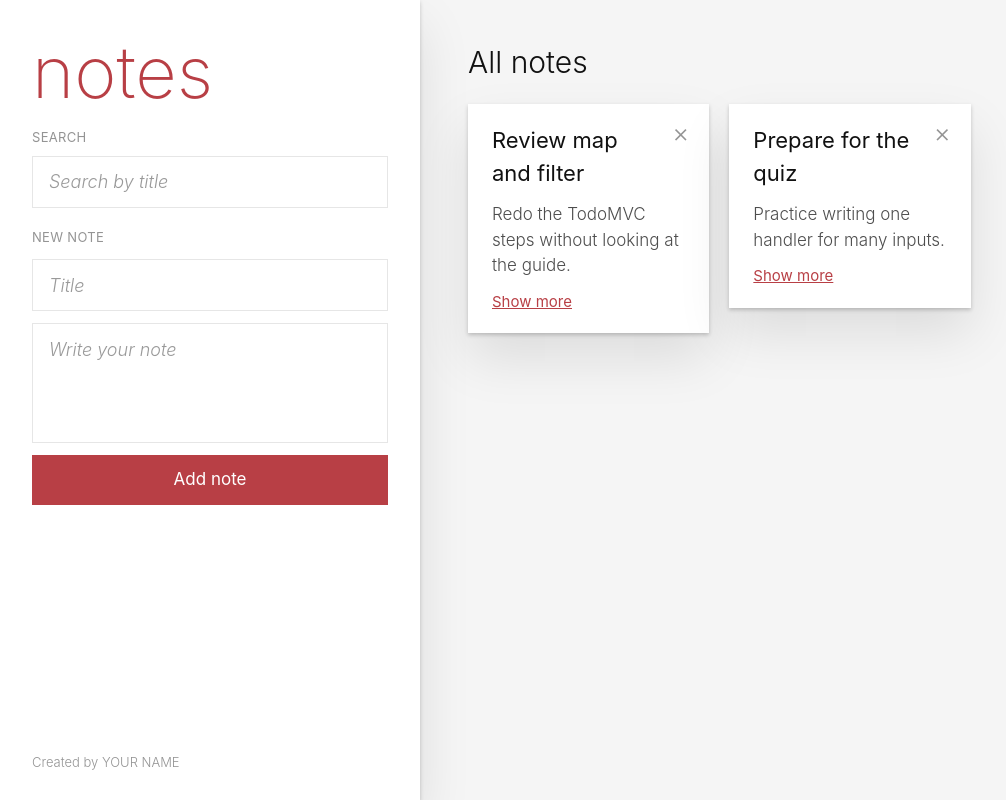
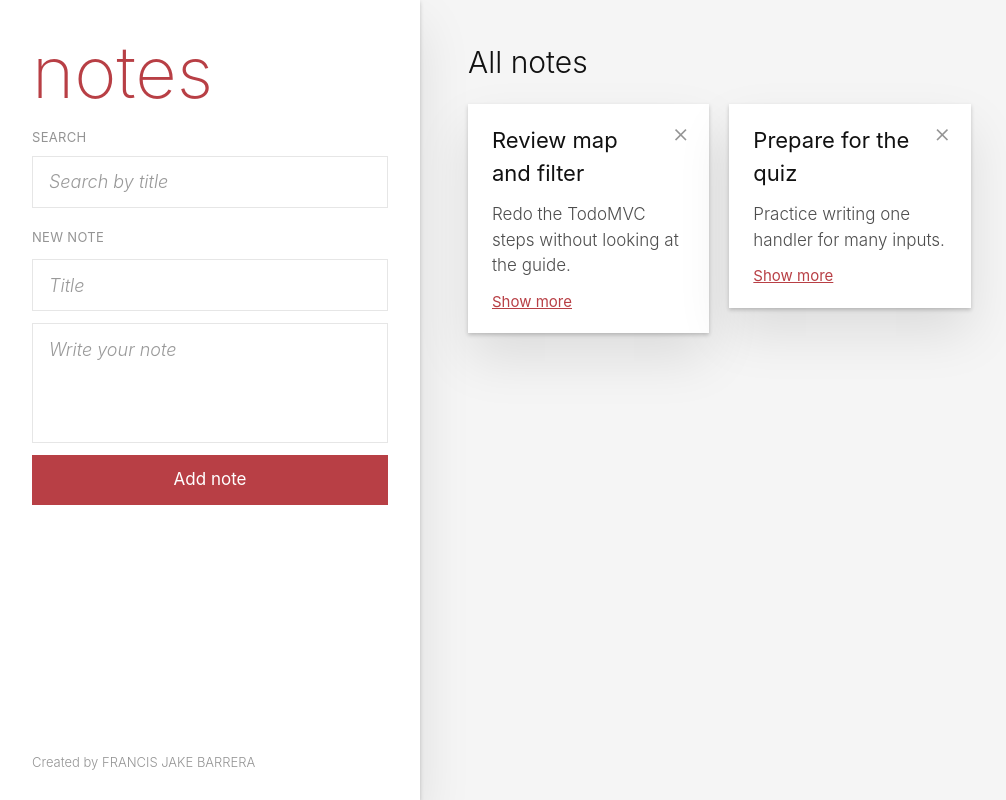
Before and after one commit to FrancisJakeBarrera/csit340g6-notes, a React (Vite) app: page / in a window 1280 px wide. Shown: the whole page, without its empty margins (0-1006 px from the left). Built offline with nearby package versions, Linux system fonts and the light colour scheme.

Commit message:
chore: replace YOUR NAME with Francis Jake Barrera

```diff
--- a/src/App.jsx
+++ b/src/App.jsx
@@ -5,7 +5,7 @@ function App() {
   return (
     <div className="bg-[#f5f5f5] font-light text-[#111]">
       <Notes />
-      <Info name="YOUR NAME" />
+      <Info name="FRANCIS JAKE BARRERA" />
     </div>
   )
 }
```
